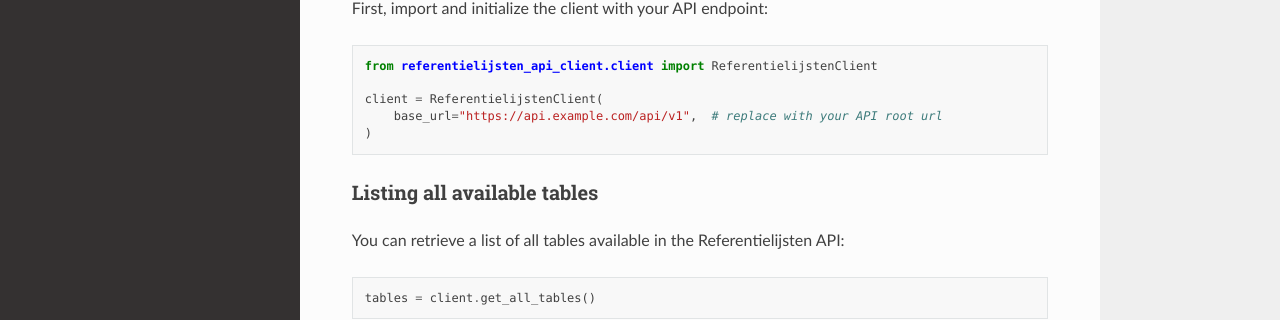
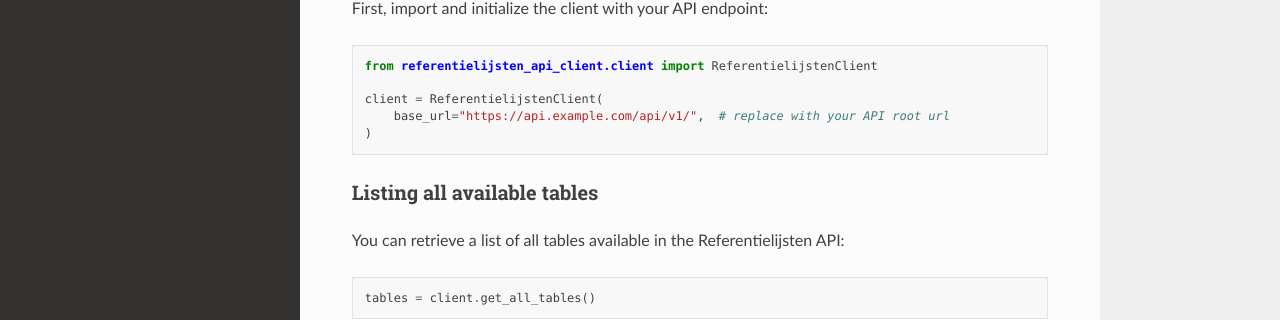
Before and after one commit to maykinmedia/referentielijsten-api-client, a Sphinx documentation site: the page built from docs/quickstart.rst, in a window 1280 px wide and 900 px high. Shown: the part 390-710 px from the top of the window. Built offline with Sphinx 7.4.7 and the Read the Docs theme 3.1.0, drawn with Linux system fonts in a browser that asks for light colours.

```diff
--- a/README.rst
+++ b/README.rst
@@ -50,7 +50,7 @@ First, import and initialize the client with your API endpoint:
     from referentielijsten_api_client.client import ReferentielijstenClient
 
     client = ReferentielijstenClient(
-        base_url="https://api.example.com/api/v1",  # replace with your API root url
+        base_url="https://api.example.com/api/v1/",  # replace with your API root url
     )
 
 Listing all available tables
--- a/docs/quickstart.rst
+++ b/docs/quickstart.rst
@@ -21,7 +21,7 @@ First, import and initialize the client with your API endpoint:
     from referentielijsten_api_client.client import ReferentielijstenClient
 
     client = ReferentielijstenClient(
-        base_url="https://api.example.com/api/v1",  # replace with your API root url
+        base_url="https://api.example.com/api/v1/",  # replace with your API root url
     )
 
 Listing all available tables
```
Also changed, not shown: 2 other files.
